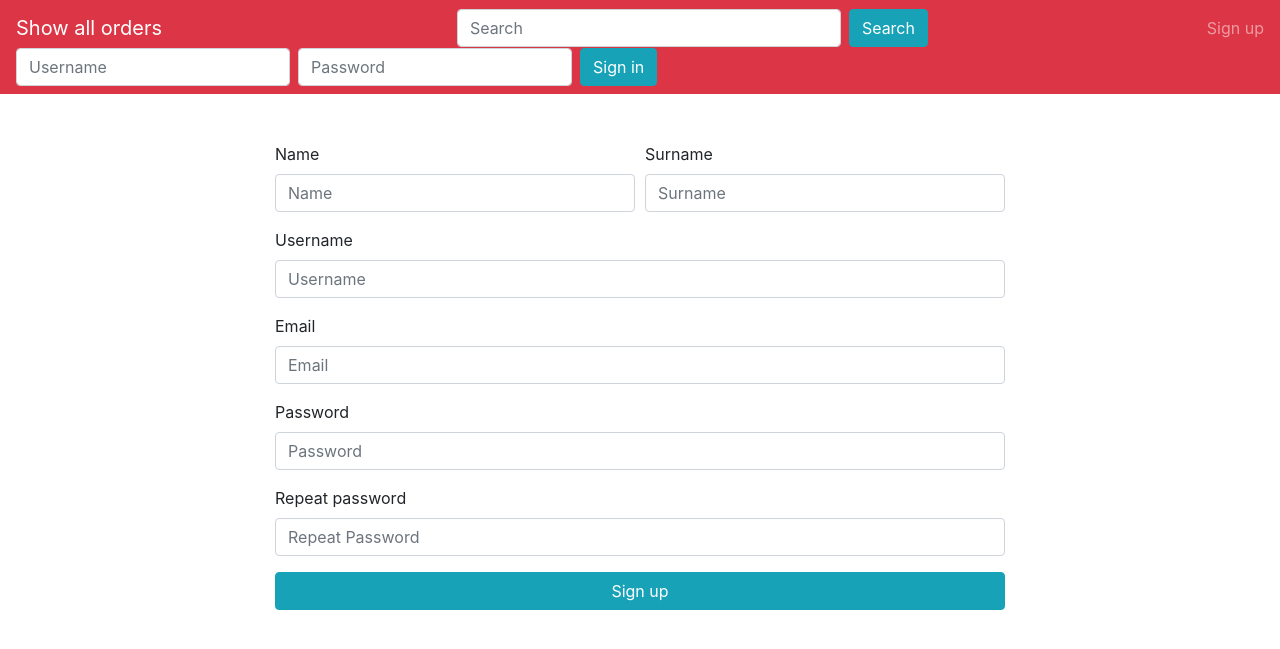
After one commit to nerko937/Orders_management_Django_REST_framework_project, a Django app: page /sign_up/ in a window 1280 px wide. The commit adds this page. Shown: the top 649 px of the page. Run offline with Django 3.2, Linux system fonts and the light colour scheme; parts of the project's set-up code (start-up, migrations or seed data) failed here and were passed over; some libraries are stand-ins or nearby versions.

Commit message:
added sign up view and template

```diff
--- a/project/templates/base.html
+++ b/project/templates/base.html
@@ -4,7 +4,7 @@
 <head>
 
     <meta charset="UTF-8">
-    <title>{% block title %}Brak tytułu{% endblock %}</title>
+    <title>{% block title %}Orders management system{% endblock %}</title>
 
     <link
             rel="stylesheet"
@@ -47,7 +47,7 @@
         </form>
 
         <div class="navbar-nav">
-            <a class="nav-item nav-link" href="#">Sign up</a>
+            <a class="nav-item nav-link" href="{% url 'sign_up' %}">Sign up</a>
         </div>
 
         <form class="form-inline my-2 my-lg-0">
--- a/project/urls.py
+++ b/project/urls.py
@@ -1,11 +1,12 @@
 from django.contrib import admin
 from django.urls import path, include
 from orders.views import RegularOrderListView
-
+from users.views import SignUpView
 
 
 urlpatterns = [
     path('admin/', admin.site.urls),
     path('api/', include('api.urls')),
-    path('', RegularOrderListView.as_view()),
+    path('', RegularOrderListView.as_view(), name='main'),
+    path('sign_up/', SignUpView.as_view(), name='sign_up'),
 ]
--- /dev/null
+++ b/users/templates/sign_up.html
@@ -0,0 +1,52 @@
+{% extends 'base.html' %}
+
+{% block title %}Sign up{% endblock %}
+
+{% block content %}
+
+    <div class="container my-5">
+        <div class="row justify-content-center">
+            <div class="col-8">
+
+                <form>
+
+                    <div class="form-row">
+                        <div class="form-group col-md-6">
+                            <label for="register-name">Name</label>
+                            <input type="text" class="form-control" id="register-name" placeholder="Name">
+                        </div>
+                        <div class="form-group col-md-6">
+                            <label for="register-surname">Surname</label>
+                            <input type="text" class="form-control" id="register-surname" placeholder="Surname">
+                        </div>
+                    </div>
+
+                    <div class="form-group">
+                        <label for="register-username">Username</label>
+                        <input type="text" class="form-control" id="register-username" placeholder="Username">
+                    </div>
+
+                    <div class="form-group">
+                        <label for="register-email">Email</label>
+                        <input type="email" class="form-control" id="register-email" placeholder="Email">
+                    </div>
+
+                    <div class="form-group">
+                        <label for="register-password1">Password</label>
+                        <input type="password" class="form-control" id="register-password1" placeholder="Password">
+                    </div>
+
+                    <div class="form-group">
+                        <label for="register-password2">Repeat password</label>
+                        <input type="password" class="form-control" id="register-password2" placeholder="Repeat Password">
+                    </div>
+
+                    <button type="submit" class="btn btn-block btn-info">Sign up</button>
+
+                </form>
+
+            </div>
+        </div>
+    </div>
+
+{% endblock %}
--- a/users/views.py
+++ b/users/views.py
@@ -1,9 +1,18 @@
 from django.contrib.auth.models import User
 from django.shortcuts import render
+from django.views import View
 from rest_framework import generics
 
 from .serializers import UserSerializer
 
+
 class UserListView(generics.ListCreateAPIView):
+
     queryset = User.objects.all()
     serializer_class = UserSerializer
+
+
+class SignUpView(View):
+
+    def get(self, request):
+        return render(request, 'sign_up.html')
```
